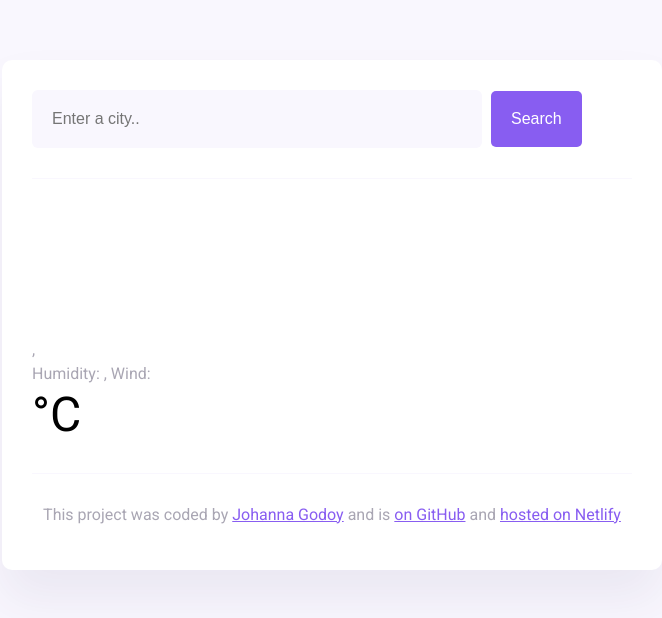
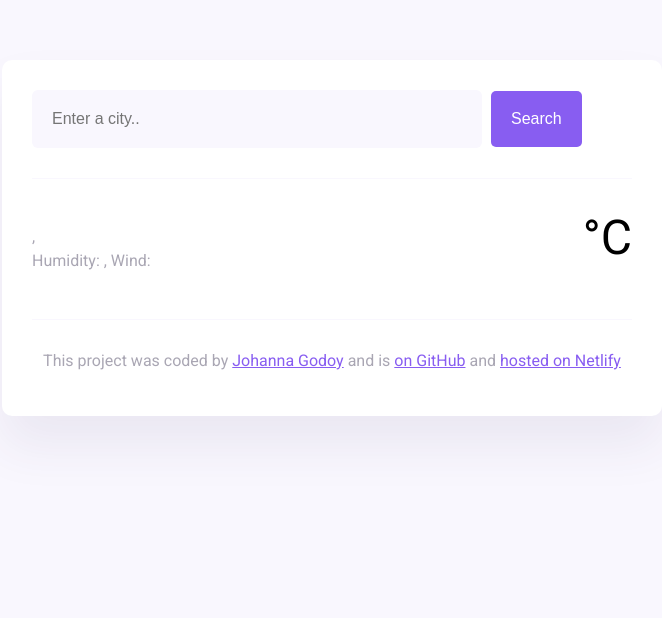
Before and after one commit to JoGoCEb/weather_app_new, a website built with Parcel: page index.html in a window 1280 px wide. Shown: the whole page, without its empty margins (308-970 px from the left). Built offline with nearby package versions, Linux system fonts and the light colour scheme; no server answers.

Commit message:
Update styles.css

```diff
--- a/src/styles.css
+++ b/src/styles.css
@@ -14,6 +14,7 @@ a {
   padding: 30px;
   border-radius: 10px;
   box-shadow: 0 30px 50px rgba(65, 50, 100, 0.08);
+  padding: 30px;
 }
 
 header {
@@ -47,19 +48,17 @@ main {
 }
 
 .weather-app-data {
+  display: flex;
+  justify-content: space-between;
   font-size: 48px;
 }
 
 .weather-app-city {
-  display: flex;
-  justify-content: space-between;
+  margin: 0;
+  font-size: 38px;
+  line-height: 48px;
 }
 
-.weather-app-details {
-  font-size: 38px;
-  font-weight: 900;
-  margin: 0;
-}
 .weather-app-details {
   color: rgba(39, 33, 66, 0.4);
   font-size: 16px;
@@ -69,6 +68,10 @@ main {
 
 .weather-app-details strong {
   color: #f65282;
+}
+
+.weather-app-temperature-container {
+  display: flex;
 }
 
 .weather-app-icon {
```
